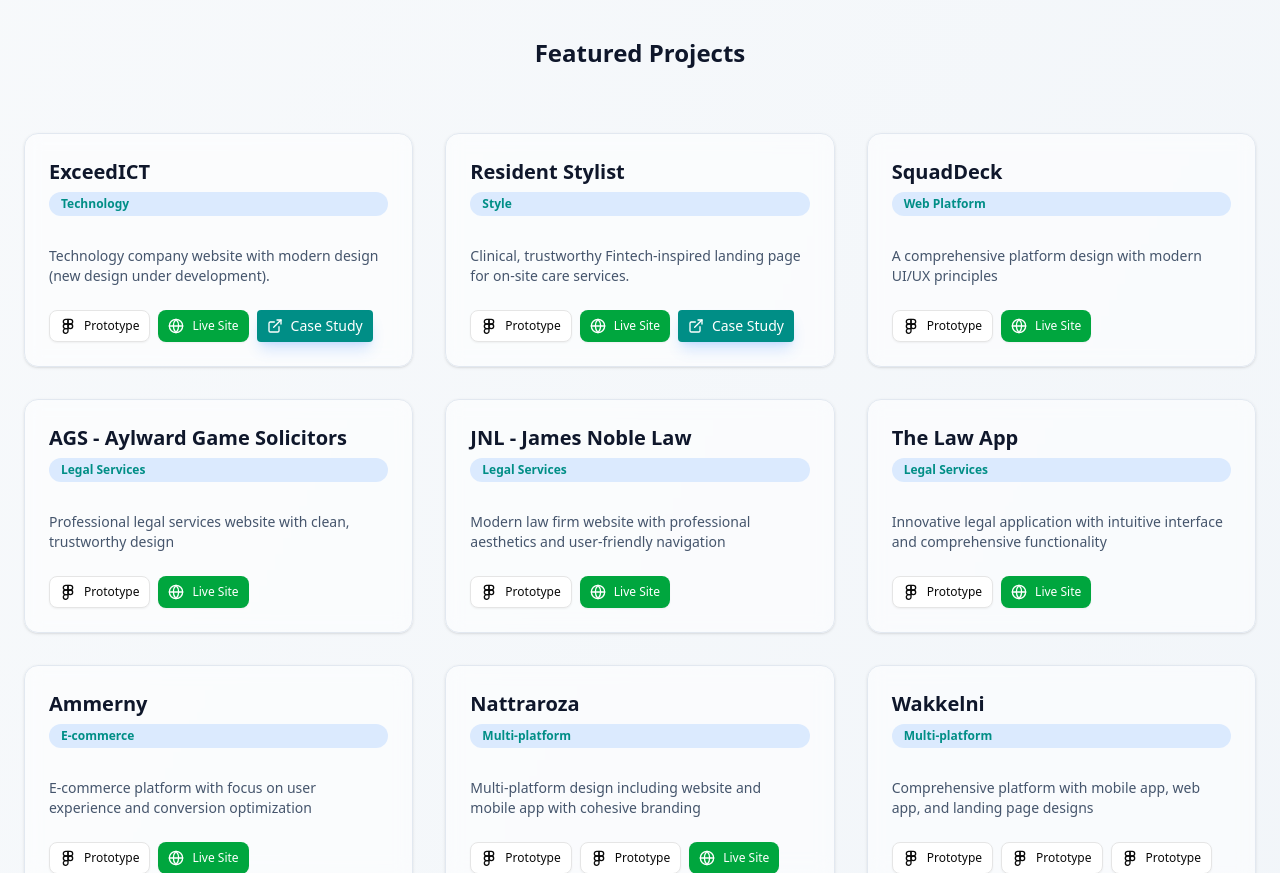
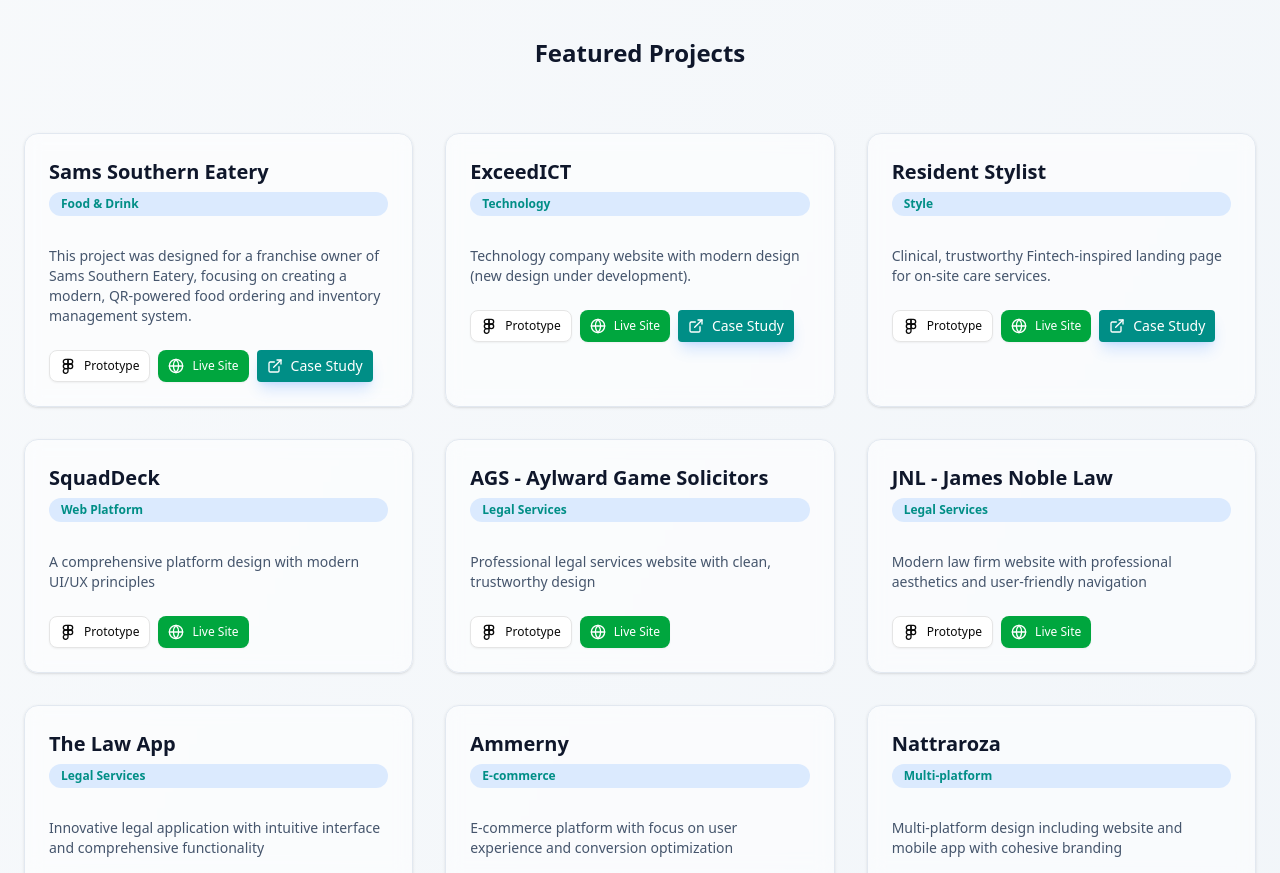
Before and after one commit to mdforhadsarker/uiuxportfolio, a React (Vite) app: page / in a window 1280 px wide. Shown: the part 800-1673 px from the top of the page. Built offline with nearby package versions, Linux system fonts and the light colour scheme.

Commit message:
update sams project case study

```diff
--- a/src/pages/Home.jsx
+++ b/src/pages/Home.jsx
@@ -12,6 +12,18 @@
 
 const Home = () => {
   const projects = [
+    {
+      id: 13,
+      title: "Sams Southern Eatery",
+      description:
+        "This project was designed for a franchise owner of Sams Southern Eatery, focusing on creating a modern, QR-powered food ordering and inventory management system.",
+      figmaUrl:
+        "https://www.figma.com/proto/6rvO9MikkErMoYGdkhbopg/SAM-S-Southern-Eatery?page-id=0%3A1&node-id=1131-6520&viewport=-1616%2C-1973%2C0.29&t=lKSQoPXcAzJitx0m-1&scaling=scale-down&content-scaling=fixed&starting-point-node-id=1131%3A6520",
+      liveUrl: "https://sams-eatery.com/",
+      caseStudy:
+        "https://www.behance.net/gallery/221079497/Sams-Southern-Eatery-Franchise-Web-Application",
+      category: "Food & Drink",
+    },
     {
       id: 5,
       title: "ExceedICT",
```
